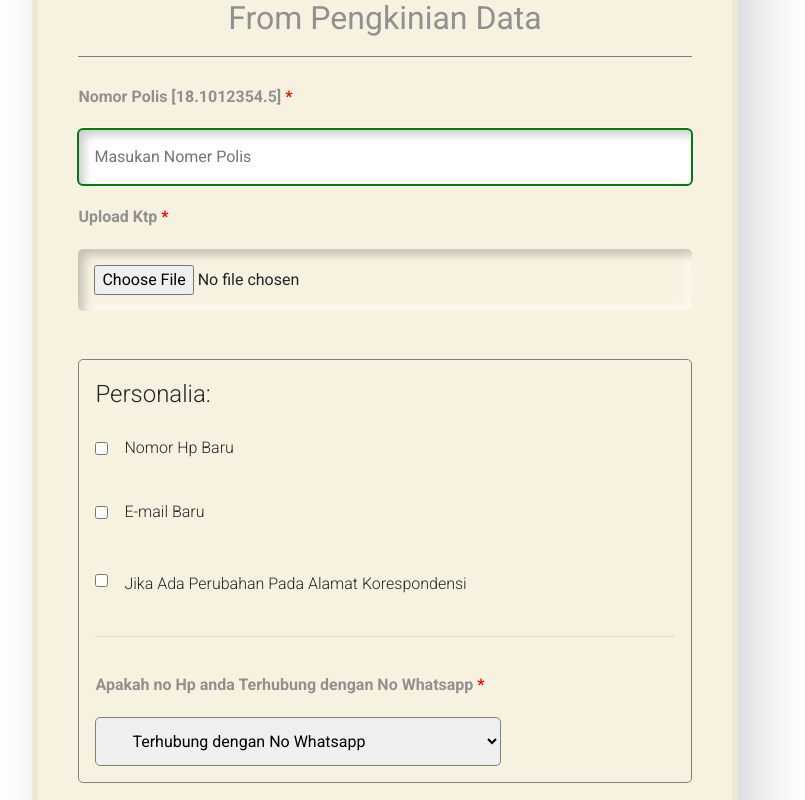
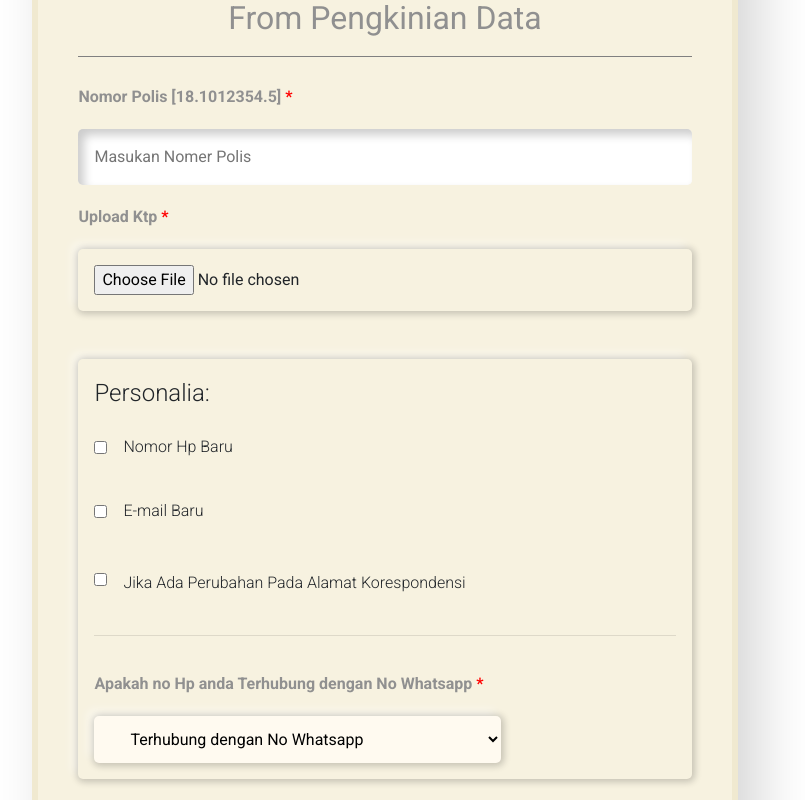
Before and after one commit to blackwolfinc/MyLife_Web_1.0.0, a React (Create React App) app: page / in a window 1280 px wide. Shown: the part 260-1060 px from the top of the page, without its empty margins (255-1060 px from the left). Built offline with nearby package versions, Linux system fonts and the light colour scheme; no server answers.

Commit message:
Sudah tersambung Api

```diff
--- a/src/Assets/Css/LandingPage.scss
+++ b/src/Assets/Css/LandingPage.scss
@@ -14,12 +14,9 @@
     @keyframes example {
         0% {
 
-            transform: rotateZ(12deg);
+            transform: rotateZ(4deg);
         }
 
-        // 25%   {transform: rotateX(35deg);}
-        // 50%   {transform: rotateX(25deg);}
-        // 75%   {transform: rotateX(15deg);}
         100% {
 
             transform: rotateZ(0deg);
@@ -46,7 +43,6 @@
         }
 
         .HeaderTitle {
-            // background-color: aqua;
             width: 100%;
             padding: 3% 1%;
             border-bottom: 1px solid gray;
@@ -78,22 +74,32 @@
         select {
             width: 70%;
             padding: 0.8rem 2rem;
-            border: 1px solid grey;
+            border: none;
             border-radius: 5px;
+            background: floralwhite;
+            outline: none;
+            box-shadow: 1px 1px 7px 2px rgba(0, 0, 0, 0.2), -6px -6px 10px 0 rgba(255, 255, 255, 0.5);
+            ;
 
             option {
-                // background-color: red;
+
                 margin: 0rem;
             }
         }
 
+        select:hover,
+        select:focus {
+
+            box-shadow: inset 1px 1px 7px 2px rgba(0, 0, 0, 0.2), inset -6px -6px 10px 0 rgba(255, 255, 255, 0.5);
+            ;
+            ;
+        }
+
         input {
             padding: 0.5rem;
-            // border: 1px solid grey;
             border-radius: 5px;
-
-            box-shadow: inset 6px 6px 10px 0 rgba(0, 0, 0, 0.2),
-                inset -6px -6px 10px 0 rgba(255, 255, 255, 0.5);
+            box-shadow: 1px 1px 7px 2px rgba(0, 0, 0, 0.2),
+                -6px -6px 10px 0 rgba(255, 255, 255, 0.5);
             padding: 1rem;
             border: none;
 
@@ -106,8 +112,8 @@
         }
 
         input:hover {
-            box-shadow: 6px 6px 10px 0 rgba(0, 0, 0, 0.2),
-                -6px -6px 10px 0 rgba(255, 255, 255, 0.5);
+            box-shadow: inset 6px 6px 10px 0 rgba(0, 0, 0, 0.2),
+                inset -6px -6px 10px 0 rgba(255, 255, 255, 0.5);
         }
     }
 
@@ -138,7 +144,7 @@
 
     .checkbookFrom {
 
-        //  background-color: red;
+
         label {
             font-weight: 50;
             margin-top: 0.5rem;
@@ -199,26 +205,27 @@
     }
 
     .PerubahanDataWrap {
-        border: 1px solid gray;
+        // border: 1px solid gray;
         padding: 1rem;
         margin-top: 2rem;
         margin-bottom: 2rem;
         border-radius: 5px;
 
+        box-shadow: 1px 1px 7px 2px rgba(0, 0, 0, 0.2),
+            -6px -6px 10px 0 rgba(255, 255, 255, 0.5);
+
+
         .PerbuahanDataCheck {
             .nomorWa1 {
-                // border: 1px solid gray;
-                // padding: 1rem;
                 border-radius: 5px;
-                // margin-top: -3rem;?
-                // margin-left: 0.8rem;np
+
             }
 
             .checkboxwrap {
                 display: flex;
                 justify-content: left;
                 flex-direction: row;
-                // border-bottom: 1px solid gray;
+
 
                 label {
                     display: flex;
@@ -263,9 +270,7 @@
     }
 
     .fileInputCostum {
-        // background-color: #349a46c7;
         padding: 1rem;
-        //    color: white;
     }
 
 }
@@ -273,7 +278,7 @@
 input:hover,
 input:active,
 input:focus {
-    outline: 3px solid green;
+    outline: none !important;
     outline-style: auto;
     border-radius: 10px;
 }
--- a/src/Pages/Page1.jsx
+++ b/src/Pages/Page1.jsx
@@ -4,7 +4,7 @@ import "../Assets/Css/LandingPage.scss";
 import Logo from "../Assets/Img/Logo.jpg";
 import { useState, useEffect } from "react";
 import ReCAPTCHA from "react-google-recaptcha";
-import { MDBBtn, MDBModal, MDBModalBody, MDBModalHeader, MDBModalFooter } from 'mdbreact';
+import { MDBBtn, MDBModal, MDBModalBody, MDBModalFooter } from 'mdbreact';
 import { useHistory } from "react-router-dom";
 
 export const Page1 = () => {
@@ -60,6 +60,7 @@ export const Page1 = () => {
 
   // Data Otp
   const [OtpValue, SetOtpValue] = useState("");
+  const [SendDataFinal, SetSendDataFinal] = useState(false);
 
   // Untuk Data Update
   const [DataNumberBaru, SetDataNumberBaru] = useState(0);
@@ -80,19 +81,23 @@ export const Page1 = () => {
     if (e.target.id === "EmailBaru" && HideCheck3 === "show") {
       SetChangeEmail("hide");
       SetAlternativeCheck3("hide");
+
     }
     if (e.target.id === "EmailBaru" && HideCheck3 === "hide") {
       SetChangeEmail("show");
       SetAlternativeCheck3("show");
+
     }
     if (e.target.id === "emailCheck" && Hide === "hide") {
       SetHideAlternative("");
       SetAlternativeCheck("false");
 
+
     }
     if (e.target.id === "emailCheck" && Hide === "") {
       SetHideAlternative("hide");
       SetAlternativeCheck("true");
+
     }
     if (e.target.id === "Persetujuan" && CheckPersetujuan === "hide") {
       SetCheckPersetujuan("");
@@ -274,6 +279,7 @@ export const Page1 = () => {
         url: `https://eli-uat-api.myequity.id/mobmyelife/services/api/v1/profile?search_query_1=${DataPolis}`,
         headers: {
           Authorization: `Bearer ${TokenLogin}`,
+          contentType: "application/json"
         },
         data: TokenLogin,
       };
@@ -305,11 +311,90 @@ export const Page1 = () => {
     }
   }, [DataPolis]);
 
+
+
+  // sumbit Data Baru Setelah OTp
+  useEffect(() => {
+    if (SendDataFinal === true) {
+      // Api Untuk Send KE form
+      var formdata = new FormData();
+      formdata.append("changeAddressCode", "001");
+      formdata.append("policyNo", "1234567");
+      formdata.append("policyHolder", DataNama);
+      formdata.append("handphoneNo", DataNumber);
+      formdata.append("emailAddress", DataEmail);
+      formdata.append("changeData", "1");
+      formdata.append("newHandphoneNo", DataNumberBaru);
+      formdata.append("whatsappNumber", "1");
+      formdata.append("whatsappNo", NomerWhatsapp);
+      formdata.append("newEmailAddress", DataEmailBaru);
+      formdata.append("changeAddress", "1");
+      formdata.append("address1", NamaJalanRumah);
+      formdata.append("address2", NamaJalanRumah);
+      formdata.append("address3", NamaJalanRumah);
+      formdata.append("cityCode", NamaJalanKota);
+      formdata.append("stateCode", "001");
+      formdata.append("postalCode", NamaJalanKodePos);
+      formdata.append("countryCode", "001");
+      formdata.append("faxNo", "0215432");
+      formdata.append("phoneNo", DataNumber);
+      formdata.append("file", FileUpload);
+      formdata.append("active", "1");
+      formdata.append("transactionCode", "001");
+      formdata.append("transactionStatus", "active");
+
+      var requestOptions = {
+        method: 'POST',
+        body: formdata,
+        redirect: 'follow'
+      };
+
+      fetch("https://myelife-web-customer.herokuapp.com/api/v1/change-address", requestOptions)
+        .then(response => response.text())
+        .then(function (response){
+          SetAllFrom("");
+          localStorage.clear()
+          alert(response)
+          history.push('TanksPage')
+         console.log(response.message)
+        }
+
+        )
+        .catch(error => console.log('error', error));
+
+
+
+
+
+
+
+
+      } else {
+      //  alert("eror Post")
+      }
+
+
+
+
+
+
+
+  }, [SendDataFinal]);
+
+
+
   // Final Submit
   const SubmitFrom = () => {
     if (Chapta !== "" && PersetujuanValid === true && DataPolis.length >= 12 && DataNama !== "" && UploadStatus === true) {
 
       SetModalState(true)
+
+      // data yang di submit
+
+
+
+
+
 
     }
     if (Chapta === "") {
@@ -370,8 +455,8 @@ export const Page1 = () => {
 
     if (OtpValue === "1234" && ModalState === true && Chapta !== "" && PersetujuanValid === true) {
       alert("Kode OTP Benar")
-      localStorage.clear()
-      history.push('TanksPage')
+      SetSendDataFinal(true)
+
     }
     if (OtpValue !== "1234" && ModalState === true && Chapta !== "" && PersetujuanValid === true) {
       alert("kode OTP salah ")
@@ -399,7 +484,7 @@ export const Page1 = () => {
           <input
             onChange={handleChangeAll}
             autoFocus
-            maxlength="12"
+            maxLength="12"
             type="text"
             id="noPolis"
             placeholder="Masukan Nomer Polis"
@@ -600,7 +685,7 @@ export const Page1 = () => {
             </label>
             <select onChange={handleChangeWa}>
 
-              <option selected id="option1" value="hide">
+              <option defaultValue id="option1" value="hide">
                 Terhubung dengan No Whatsapp
               </option>
               <option id="option2" value="show">
```
Also changed, not shown: 1 other file (tests, documents, lock files or other folders).
